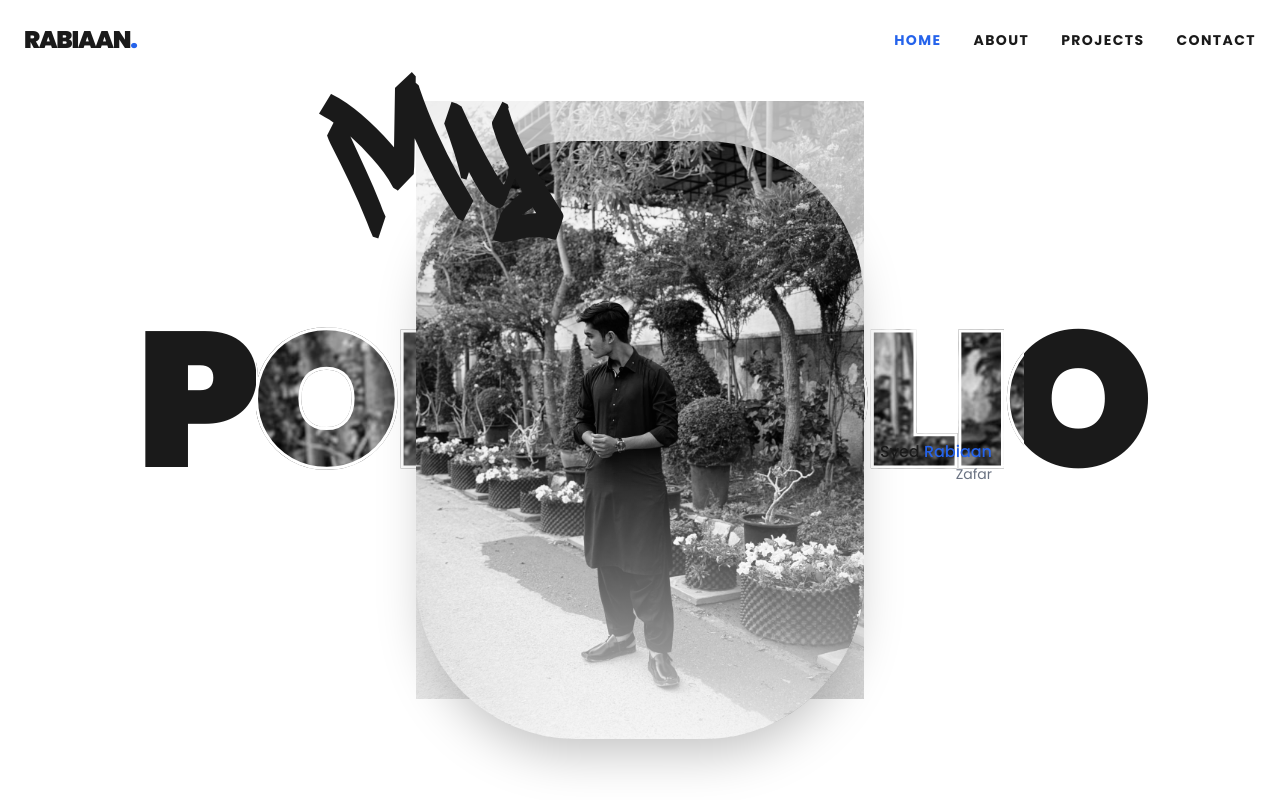
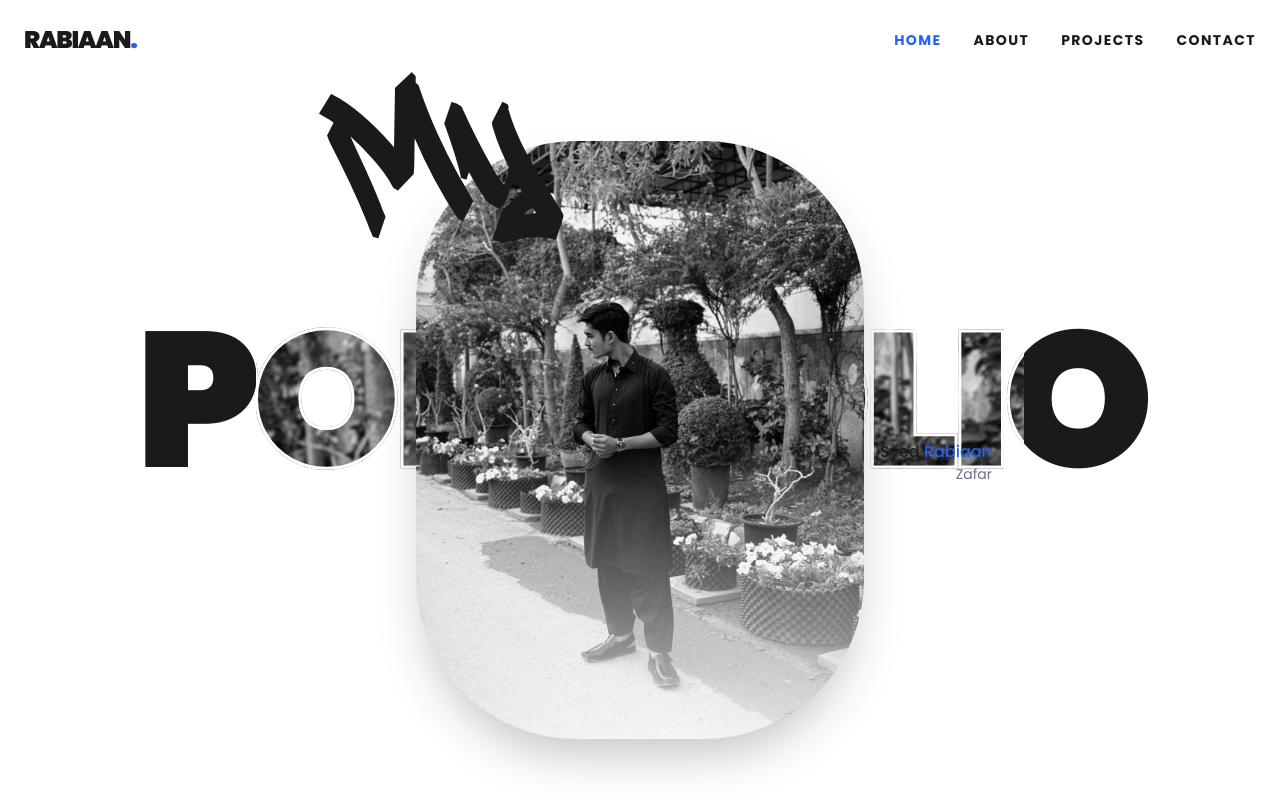
Before and after one commit to Rabiaan/Rabiaan-s-Portfolio, a React (Vite) app: page / in a window 1280 px wide. Shown: the top 800 px of the page. Built offline with nearby package versions, Linux system fonts and the light colour scheme.

Commit message:
Fix hero - remove duplicate background image

```diff
--- a/src/pages/Home.jsx
+++ b/src/pages/Home.jsx
@@ -6,18 +6,6 @@ export default function Home() {
     <div className="min-h-screen bg-white">
       {/* Hero Section */}
       <section className="relative h-screen flex flex-col items-center justify-center pt-20 overflow-hidden">
-        {/* Portrait Image */}
-        <div className="absolute inset-0 flex items-center justify-center pointer-events-none">
-          <div className="relative w-full max-w-md">
-            <img
-              src="/images/rabiaan.jpeg"
-              alt="Syed Rabiaan Zafar"
-              className="w-full grayscale opacity-30"
-              referrerPolicy="no-referrer"
-            />
-          </div>
-        </div>
-
         {/* Background Text Layer - Overlapping Image */}
         <div className="absolute inset-0 flex flex-col items-center justify-center pointer-events-none select-none">
           {/* Solid black base - shows where not overlapping image */}
```
Also changed, not shown: public/logo.png.
